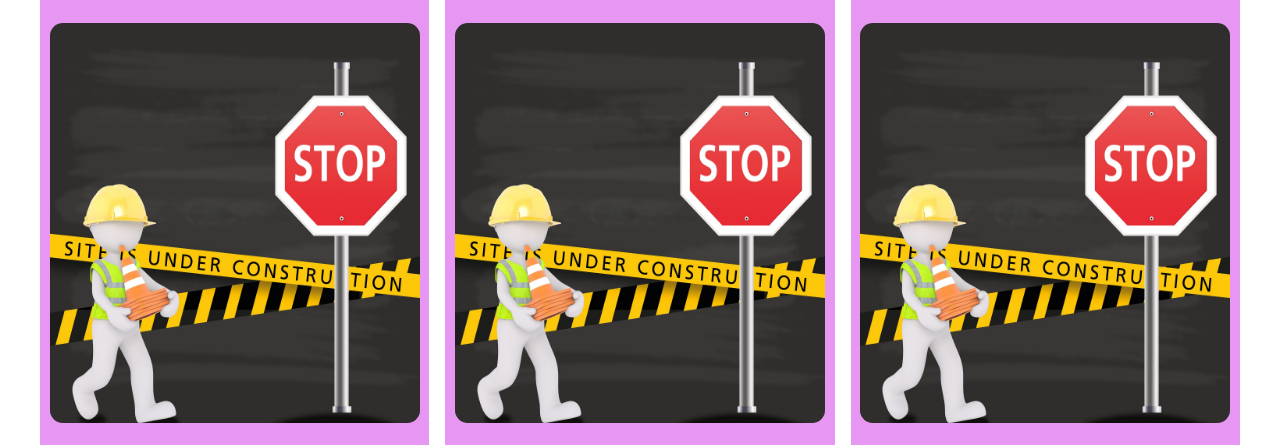
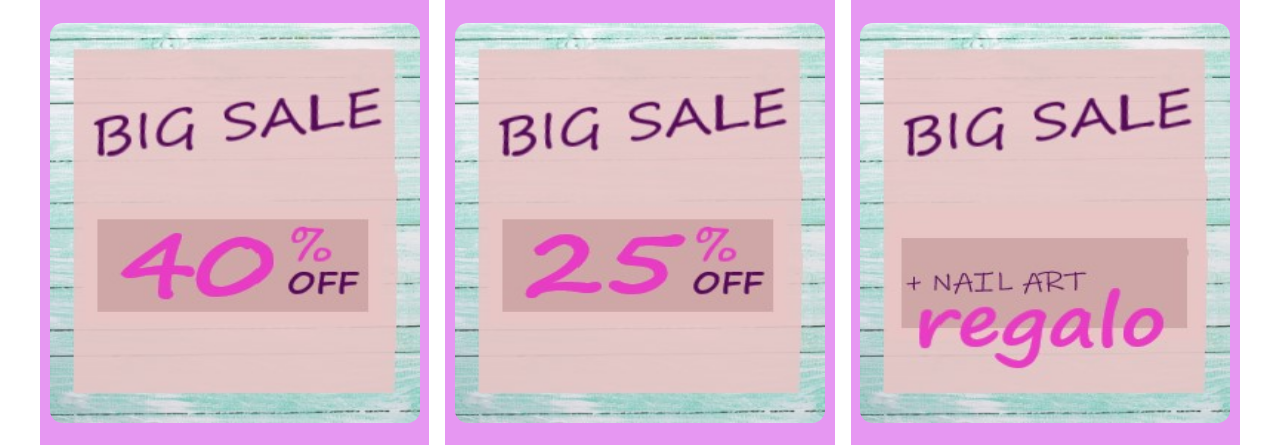
Before and after one commit to Axelken93/velvet-estetica-y-spa-wilde, a website: page rsc/paginas/promociones.html in a window 1280 px wide. Shown: the part 251-696 px from the top of the page. Drawn offline with nearby package versions, Linux system fonts and the light colour scheme.

Commit message:
incorporaron imagenes a promociones.html

```diff
--- a/rsc/paginas/promociones.html
+++ b/rsc/paginas/promociones.html
@@ -65,7 +65,7 @@
             <div class="contenedor dflex-tratamientos">
                 <div class="contenedor-promociones">
                     <h3 class="titulo-promocion">Promoción 1:</h3>
-                    <img class="img-tratamiento" src="../img/under-construction.jpg" alt="Conoce nuestro Salon de Pies y ademas hacete radiofrecuencia"> <!--Aun no existen las imagenes, simulo codigo-->
+                    <img class="img-tratamiento" src="../img/40off.jpg" alt="Conoce nuestro Salon de Pies y ademas hacete radiofrecuencia"> <!--Aun no existen las imagenes, simulo codigo-->
                     <h4 class="nombre-promocion">Radiofrecuencia:</h4>
                     <p class="parrafo-promocion">
                         Pack promocional de 12 sesiones de radiofrecuencia. Con Velvet llegar al verano 2022
@@ -76,7 +76,7 @@
                 </div>
                 <div class="contenedor-promociones">
                     <h3 class="titulo-promocion">Promoción 2:</h3>
-                    <img class="img-tratamiento" src="../img/under-construction.jpg" alt="Mimate con este delicioso duo de fangoterapia y Chocoterapia en Velvet"> <!--Aun no existen las imagenes, simulo codigo-->
+                    <img class="img-tratamiento" src="../img/25off.jpg" alt="Mimate con este delicioso duo de fangoterapia y Chocoterapia en Velvet"> <!--Aun no existen las imagenes, simulo codigo-->
                     <h4 class="nombre-promocion">Fangoterapia + Chocoterapia:</h4>
                     <p class="parrafo-promocion">
                         Para los que les encanta tener la piel suave y brillante llego la promoción de Fangoterapia
@@ -87,7 +87,7 @@
                 </div>
                 <div class="contenedor-promociones">
                     <h3 class="titulo-promocion">Promoción 3:</h3>
-                    <img class="img-tratamiento" src="../img/under-construction.jpg" alt="Ponete bella para una ocasion especial con Nails Art y belleza de pies"> <!--Aun no existen las imagenes, simulo codigo-->
+                    <img class="img-tratamiento" src="../img/nailart-regalo.jpg" alt="Ponete bella para una ocasion especial con Nails Art y belleza de pies"> <!--Aun no existen las imagenes, simulo codigo-->
                     <h4 class="nombre-promocion">Salón de pies + Nails Art:</h4>
                     <p class="parrafo-promocion">
                         En Velvet tenemos una promoción irresistible, vení por un servicio de pies completos y te
```
